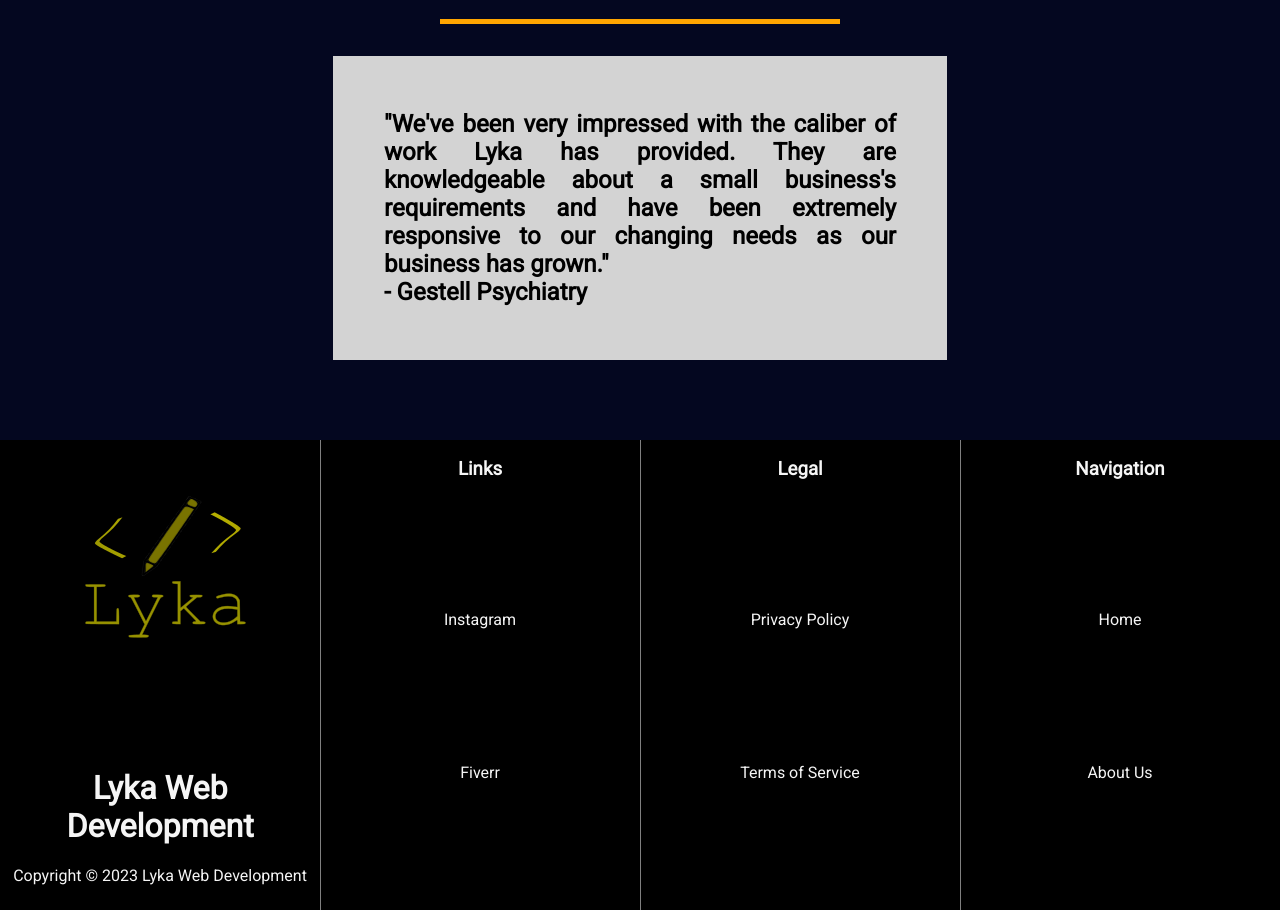
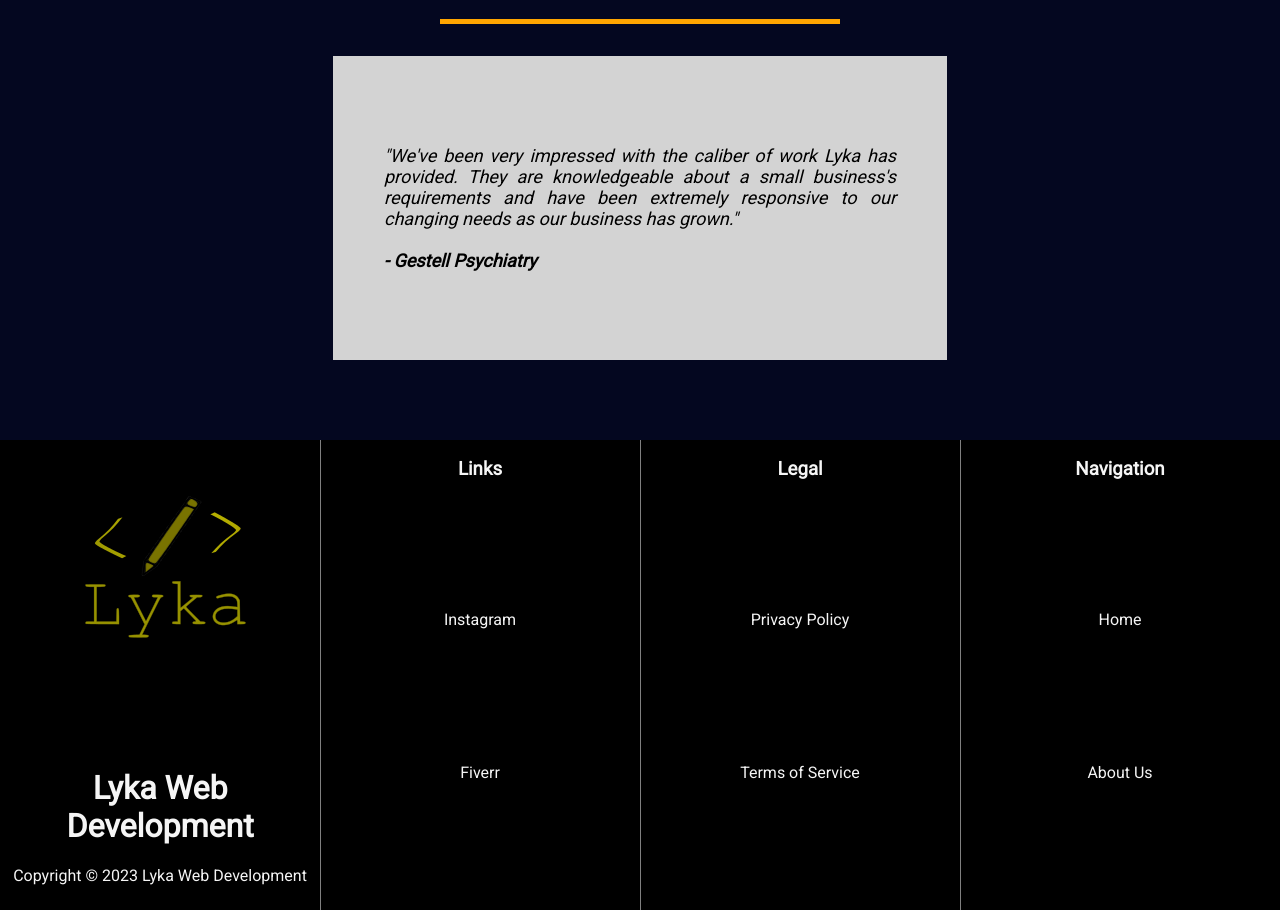
Before and after one commit to leoabubucker/Lyka-Website, a plain HTML site: page about.html in a window 1280 px wide. Shown: the part 1321-2231 px from the top of the page. Drawn offline with Linux system fonts and the light colour scheme.

Commit message:
updated style of client testimonial

```diff
--- a/about.html
+++ b/about.html
@@ -179,11 +179,11 @@
                             <div class="underline lSlide-anim"></div>
                         </div>
                         <div class="detail detail7 testimonial" id="testimonial">
-                            <h2>
+                            <p>
                                 "We've been very impressed with the caliber of work Lyka has provided. They are knowledgeable about a small business's requirements and have been extremely responsive to our changing needs as our business has grown."
-                                <br>
-                                - Gestell Psychiatry
-                            </h1>
+                                <br><br>
+                               <bold> - Gestell Psychiatry</bold>
+                            </p>
                         </div>
                 </div>
             </div>
--- a/styles.css
+++ b/styles.css
@@ -499,6 +499,7 @@ input[type="checkbox"]{
     justify-self: center;
 }
 
-.testimonial h1{
-    justify-self: center;
+.testimonial p{
+    font-size: large;
+    font-style: italic;
 }
```
